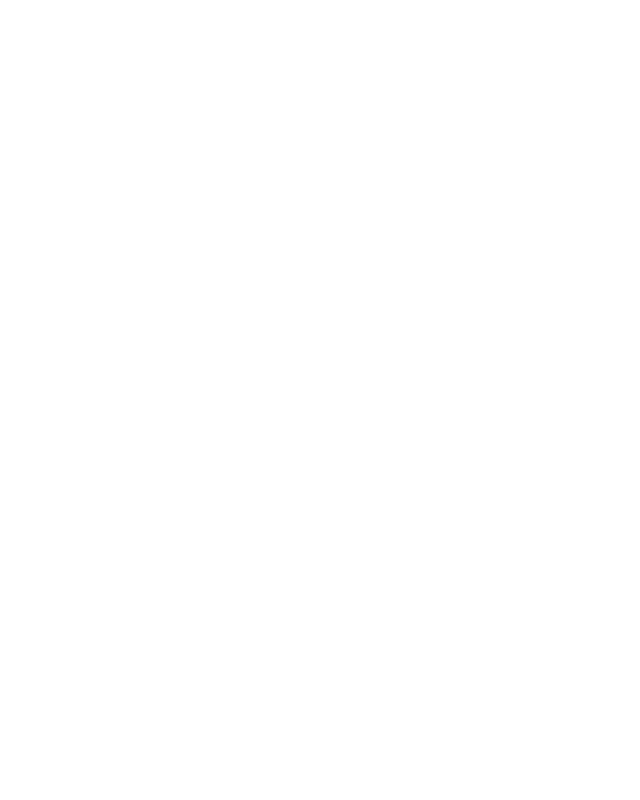
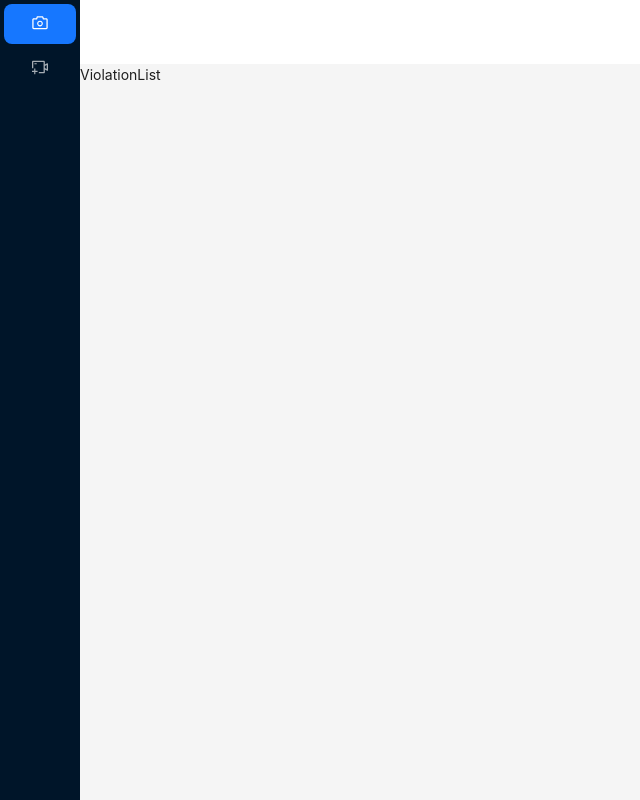
Before and after one commit to tiamo405/web-doan, a React (Vite) app: page /list-violation in a window 1280 px wide. Before the commit this address had no page. Shown: the top 800 px of the page, without its empty margins (0-640 px from the left). Built offline with nearby package versions, Linux system fonts and the light colour scheme.

Commit message:
fix bug current time & update menu sidebar

```diff
--- a/src/App.tsx
+++ b/src/App.tsx
@@ -2,7 +2,7 @@
 import DefaultHome from './app/container/default-home/default-home.component'
 import DefaultLayout from './app/container/default-layout/default-layout.component'
 import { useRoutes } from 'react-router-dom'
-import { clientRouter } from './app/modules/admin/client.router'
+import { clientRouter } from './app/modules/admin/admin.router'
 
 function App() {
   let element: any = useRoutes([
--- a/src/app/container/default-home/default-home.component.tsx
+++ b/src/app/container/default-home/default-home.component.tsx
@@ -1,12 +1,45 @@
-import { Outlet } from 'react-router-dom'
-const DefaultHome = () => {
+import { Layout, Menu, theme } from "antd";
+import { Outlet, useNavigate } from "react-router-dom";
+import { MenuDashboard } from "../../modules/admin/constance/menu.dashboard";
+
+const { Header, Sider, Content } = Layout;
+
+const DefaultAdmin = () => {
+  const {
+    token: { colorBgContainer },
+  } = theme.useToken();
+  const navigate = useNavigate();
+
+  const handClickMenuDashboard = (data: any) => {
+    navigate(data.key);
+  };
+
   return (
-  <>
-        <div>
-            <Outlet/>
-        </div>
-  </>
-  )
-}
+    <Layout style={{ height:"120vh" }}>
+      <Sider trigger={null} collapsible collapsed={true}>
+        <Menu
+          theme="dark"
+          mode="inline"
+          defaultSelectedKeys={["/"]}
+          items={MenuDashboard()}
+          onSelect={handClickMenuDashboard}
+        />
+      </Sider>
+      <Layout>
+        <Header
+          style={{
+            padding: 0,
+            background: colorBgContainer,
+            display: "flex",
+            justifyContent: "space-between",
+          }}
+        ></Header>
+        <Content>
+          <Outlet />
+        </Content>
+      </Layout>
+    </Layout>
+  );
+};
 
-export default DefaultHome
+export default DefaultAdmin;
--- a/src/app/modules/admin/client.router.tsx
+++ b/src/app/modules/admin/admin.router.tsx
@@ -1,10 +1,15 @@
 import { RouteObject } from "react-router-dom";
 import Home from "./home/home.component";
+import { ViolationList } from "./violation/violation";
 
 
 export const clientRouter: RouteObject[]=[
     {
         path:'',
         element: <Home/>
+    },
+    {
+        path:'/list-violation',
+        element: <ViolationList/>
     }
 ]
--- /dev/null
+++ b/src/app/modules/admin/constance/menu.dashboard.tsx
@@ -0,0 +1,15 @@
+import { CameraOutlined, VideoCameraAddOutlined } from "@ant-design/icons";
+export const MenuDashboard = () => {
+  return [
+    {
+      key: "/",
+      icon: <CameraOutlined />,
+      label: "CAMERA MANAGEMENT",
+    },
+    {
+        key: "/list-violation",
+        icon: <VideoCameraAddOutlined />,
+        label: "LIST VIOLATION",
+      },
+  ];
+};
--- a/src/app/modules/admin/home/components/historyTable.tsx
+++ b/src/app/modules/admin/home/components/historyTable.tsx
@@ -1,5 +1,5 @@
 import { ArrowLeftOutlined } from "@ant-design/icons";
-import { Button, Col, Pagination, Row, Spin, Tag } from "antd";
+import { Button, Col, Image, Pagination, Row, Spin, Tag } from "antd";
 import Table, { ColumnsType } from "antd/es/table";
 import dayjs from "dayjs";
 interface listCameraHistoryProps {
@@ -70,7 +70,7 @@ export const ListCameraHistoryTable: React.FC<listCameraHistoryProps> = ({
       align: "center",
       dataIndex: "url_image",
       render: (text) => (
-        <img
+        <Image
           src={text}
           alt="Origin"
           style={{ width: 100, height: 100, objectFit: "cover" }}
@@ -81,6 +81,16 @@ export const ListCameraHistoryTable: React.FC<listCameraHistoryProps> = ({
       title: "Location",
       align: "center",
       dataIndex: "location",
+    },
+    {
+      title: "Action",
+      align: "center",
+
+      render: (_, record) => (
+        <Button type="primary" onClick={() => handleVideoViolation(record)}>
+          Video inspection
+        </Button>
+      ),
     },
   ];
   const handleBack = () => {
@@ -119,13 +129,6 @@ export const ListCameraHistoryTable: React.FC<listCameraHistoryProps> = ({
               columns={columCamera}
               dataSource={data ?? []}
               pagination={false}
-              onRow={(record) => {
-                return {
-                  onClick: () => {
-                    handleVideoViolation(record);
-                  },
-                };
-              }}
             />
           </>
         )}
--- a/src/app/modules/admin/home/components/homeTable.tsx
+++ b/src/app/modules/admin/home/components/homeTable.tsx
@@ -1,5 +1,9 @@
-import { DeleteOutlined, EditOutlined } from "@ant-design/icons";
-import { Col, Pagination, Row, Spin, Tag } from "antd";
+import {
+  DeleteOutlined,
+  EditOutlined,
+  HistoryOutlined,
+} from "@ant-design/icons";
+import { Col, Image, Pagination, Row, Spin, Tag } from "antd";
 import Table, { ColumnsType } from "antd/es/table";
 import dayjs from "dayjs";
 interface listCameraProps {
@@ -79,7 +83,7 @@ export const ListCameraTable: React.FC<listCameraProps> = ({
       align: "center",
       dataIndex: "origin_image",
       render: (text) => (
-        <img
+        <Image
           src={text}
           alt="Origin"
           style={{ width: 100, height: 100, objectFit: "cover" }}
@@ -92,6 +96,10 @@ export const ListCameraTable: React.FC<listCameraProps> = ({
       render: (_, data: any) => {
         return (
           <>
+            <HistoryOutlined
+              className="history-button"
+              onClick={() => handleRtsp(data)}
+            />
             <EditOutlined
               className="edit-button"
               onClick={() => handleEdit(data)}
@@ -124,13 +132,6 @@ export const ListCameraTable: React.FC<listCameraProps> = ({
               columns={columCamera}
               dataSource={data ?? []}
               pagination={false}
-              onRow={(record) => {
-                return {
-                  onClick: () => {
-                    handleRtsp(record);
-                  },
-                };
-              }}
             />
             <Row justify={"end"} style={{ marginTop: "20px" }}>
               <Pagination
--- a/src/app/modules/admin/home/components/videoViolation.tsx
+++ b/src/app/modules/admin/home/components/videoViolation.tsx
@@ -131,6 +131,8 @@ export const ListVideoViolationTable: React.FC<listVideoViolationProps> = ({
       <Col span={24}>
         <Row justify="end" align="middle" style={{ marginBottom: "20px" }}>
           <Switch
+            checkedChildren="True"
+            unCheckedChildren="False"
             style={{ margin: "10px" }}
             checked={isViolation}
             onChange={(checkedClick) => showConfirmModal(checkedClick)}
--- a/src/app/modules/admin/home/home.component.tsx
+++ b/src/app/modules/admin/home/home.component.tsx
@@ -14,13 +14,16 @@ import timezone from "dayjs/plugin/timezone";
 import { ListCameraHistoryTable } from "./components/historyTable";
 import { ListVideoViolationTable } from "./components/videoViolation";
 const Home = () => {
-  const currentDate = dayjs();
-  const timestampCurrentDate = currentDate.unix();
+  const currentTime = dayjs();
+  const formattedDate = currentTime.format("DD/MM/YYYY");
+  const timestampCurrentDate = dayjs(formattedDate, "DD/MM/YYYY").unix();
   const [isPage, setIsPage] = useState(1);
   const [isPageHistory, setIsPageHistory] = useState(1);
   const [isPageVideoViolation, setIsPageVideoViolation] = useState(1);
   const [isRtsp, setIsRtsp] = useState("");
   const [isDate, setIsDate] = useState(timestampCurrentDate);
+  console.log(isDate);
+
   const [showFirstTable, setShowFirstTable] = useState(true);
   const [isIdImage, setIsIdImage] = useState("");
   const [dataUseSetViolation, setDataSetViolation] = useState("");
@@ -54,7 +57,7 @@ const Home = () => {
   };
   return (
     <>
-      <Row style={{ padding: "50px" }}>
+      <Row style={{ padding: "20px" }}>
         <Col span={24} xxl={24} xl={24}>
           <Row justify={"space-between"}>
             <Col>
@@ -72,7 +75,7 @@ const Home = () => {
                   <DatePicker
                     onChange={onChangeDate}
                     needConfirm
-                    defaultValue={currentDate}
+                    defaultValue={currentTime}
                   />
                 </Col>
                 <Col>
@@ -89,7 +92,7 @@ const Home = () => {
             gutter={[0, 30]}
           >
             <Col xl={24} xs={24} style={{ backgroundColor: "#fff" }}>
-              <Row justify={"space-between"} gutter={[0, 40]}>
+              <Row justify={"space-between"} gutter={[0, 40]} style={{padding:"20px"}}>
                 <>
                   {showFirstTable ? (
                     <ListCameraTable
--- a/src/app/modules/admin/home/home.css
+++ b/src/app/modules/admin/home/home.css
@@ -4,13 +4,13 @@
 }
 .edit-button {
   color: #1677ff;
-  font-size: 16px;
+  font-size: 20px;
   margin-right: 10px;
   cursor: pointer;
 }
 .delete-button {
   color: red;
-  font-size: 16px;
+  font-size: 20px;
   cursor: pointer;
 }
 .add-button {
@@ -18,3 +18,19 @@
   font-size: 26px;
   cursor: pointer;
 }
+.history-button {
+  color: green;
+  font-size:20px;
+  cursor: pointer;
+  margin-right: 10px;
+}
+
+.edit-button:hover{
+  color: gray;
+}
+.delete-button:hover{
+  color: gray;
+}
+.history-button:hover{
+  color: gray;
+}
--- /dev/null
+++ b/src/app/modules/admin/violation/violation.tsx
@@ -0,0 +1,8 @@
+
+export const ViolationList = () => {
+  return (
+    <div>
+        ViolationList
+    </div>
+  )
+}
```
